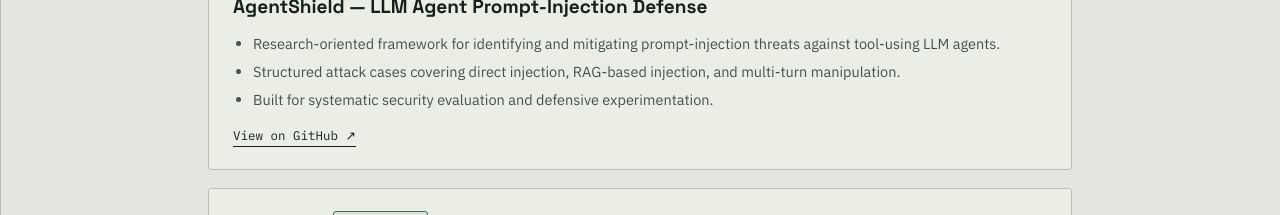
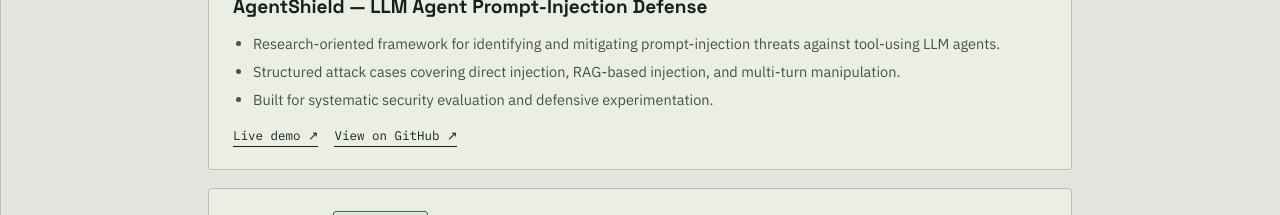
Before and after one commit to MuhammadSaeedAnwar/research-profile, a website: page Muhammad Saeed Anwar — Research Profile.html in a window 1280 px wide. Shown: the part 1680-1895 px from the top of the page. Drawn offline with Linux system fonts and the light colour scheme.

Commit message:
Add files via upload

```diff
--- a/Muhammad Saeed Anwar — Research Profile.html
+++ b/Muhammad Saeed Anwar — Research Profile.html
@@ -322,6 +322,7 @@
         <li>Built for systematic security evaluation and defensive experimentation.</li>
       </ul>
       <div class="finding-links">
+        <a href="https://agentshield-demo-wine.vercel.app" target="_blank" rel="noopener">Live demo ↗</a>
         <a href="https://github.com/MuhammadSaeedAnwar/AgentShield" target="_blank" rel="noopener">View on GitHub ↗</a>
       </div>
     </div>
```
Also changed, not shown: index.html (+1 -0 lines).
